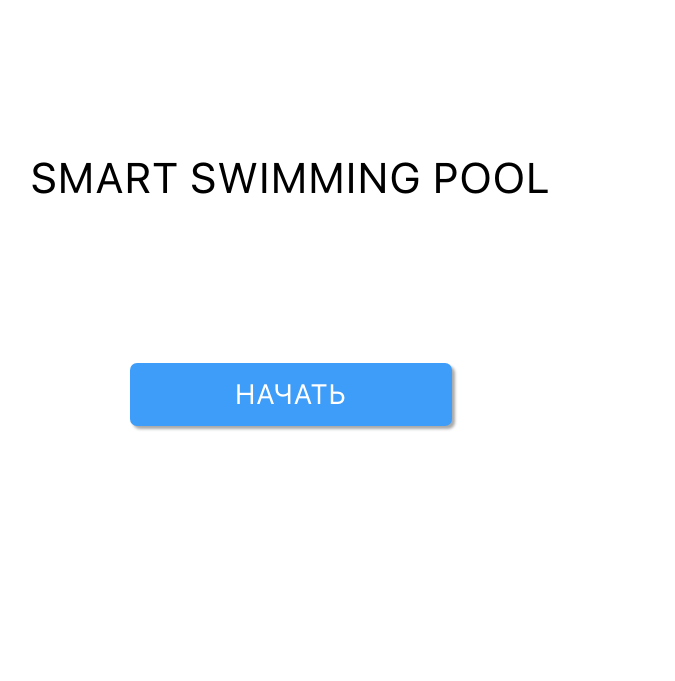
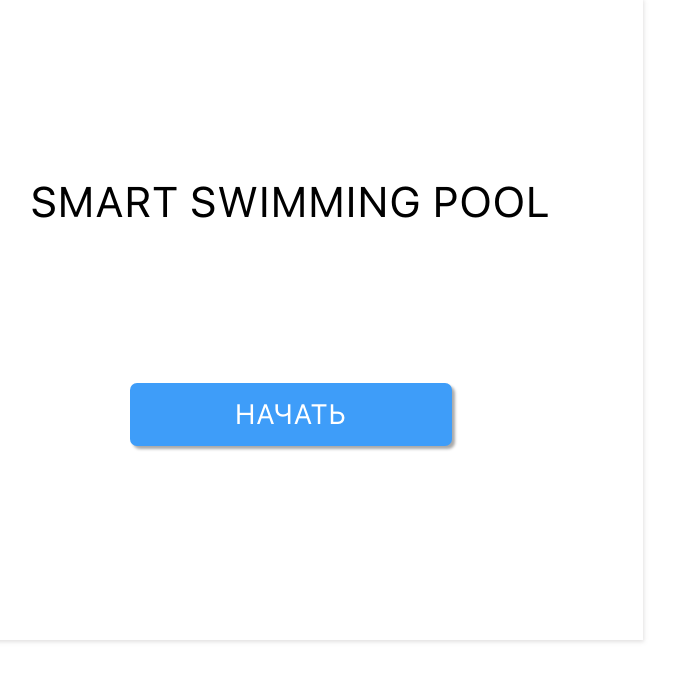
Before and after one commit to VagulinaAA/IoT, a plain HTML site: page SwimmingPool/greetings.html in a window 1280 px wide. Shown: the part 81-762 px from the top of the page, without its empty margins (349-1024 px from the left). Drawn offline with Linux system fonts and the light colour scheme.

Commit message:
Frame for div block added

```diff
--- a/SwimmingPool/styles/greetings.css
+++ b/SwimmingPool/styles/greetings.css
@@ -18,15 +18,17 @@ body{
     line-height: 21px;
     letter-spacing: 0.05em;
     color: #000000;
-    bottom: 70%;
+    bottom: 60%;
 }
 #greetings-div{
     position: absolute;
     width: 703px;
-    height: 442px;
+    height: 642px;
     display: flex;
     align-items: center;
     justify-content: center;
+    background: #FFFFFF;
+    box-shadow: 1px 2px 4px rgba(143, 141, 141, 0.25);
 }
 #greetings-start{
     box-shadow: 3px 3px 3px darkgrey;
```
